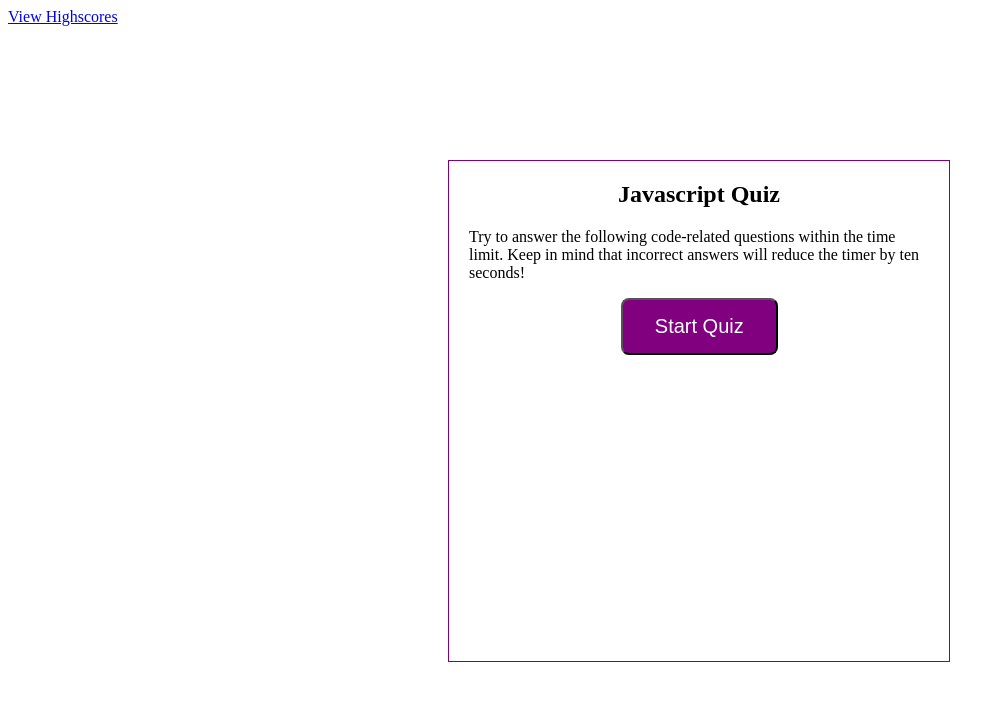
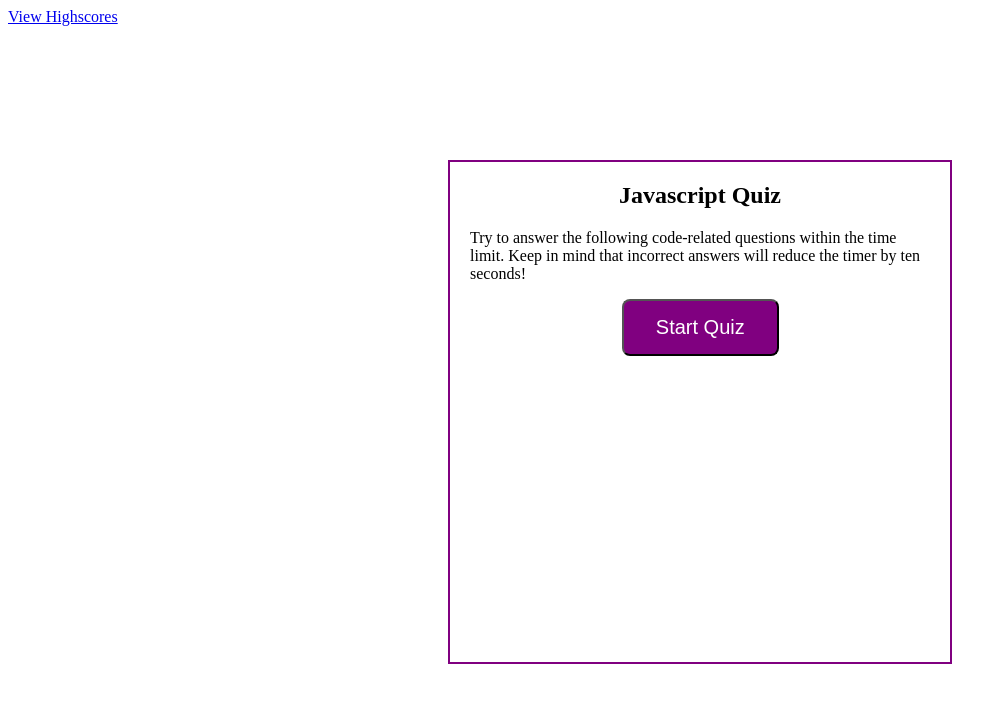
Before and after one commit to IanSky1/code-this-quiz, a plain HTML site: page index.html in a window 1280 px wide. Shown: the whole page, without its empty margins (0-1006 px from the left). Drawn offline with Linux system fonts and the light colour scheme.

Commit message:
Updated ReadME file

```diff
--- a/assets/css/style.css
+++ b/assets/css/style.css
@@ -4,7 +4,7 @@
     top: 20%;
     width: 500px;
     height: 500px;
-    border: 1px solid purple;
+    border: 2px solid purple;
 }
 
 #startTime {
```
Also changed, not shown: 1 other file.
